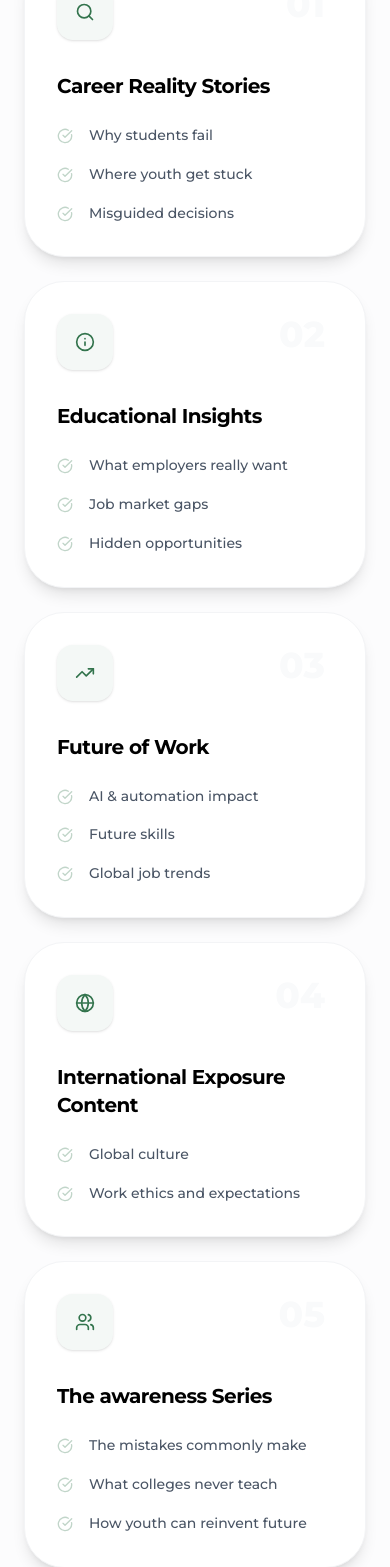
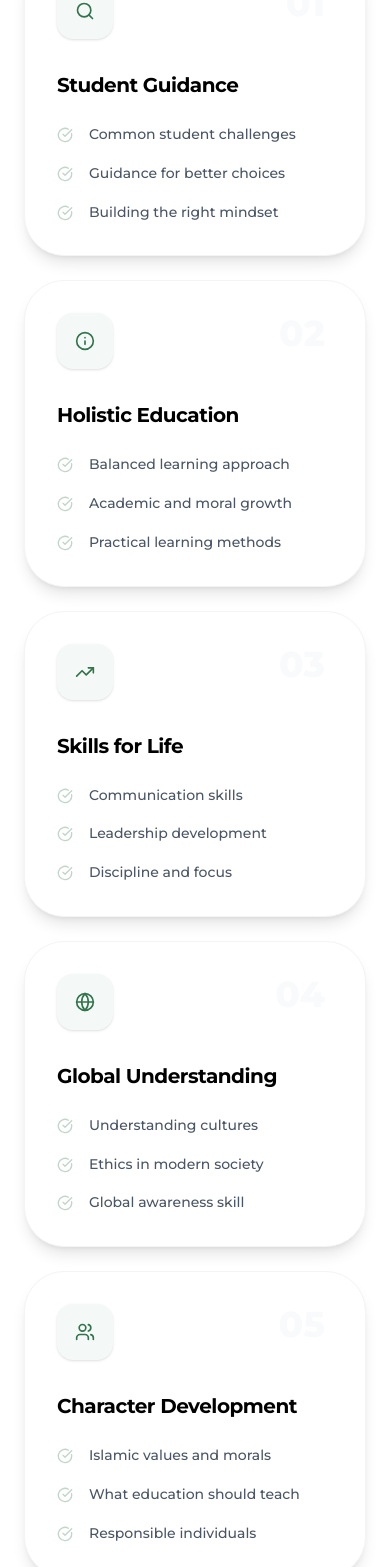
Before and after one commit to irfaanh/al-haram, a Next.js app: page /insights in a window 390 px wide. Shown: the part 1160-2727 px from the top of the page. Built offline with nearby package versions, Linux system fonts and the light colour scheme.

Commit message:
feat: Revamp insights page content, introduce Art Fest program, update team member roles, and adjust UI styling.

```diff
--- a/src/app/about/page.tsx
+++ b/src/app/about/page.tsx
@@ -142,7 +142,7 @@ export default function AboutPage() {
       </section>
 
       {/* ================= MISSION / VISION ================= */}
-      <section className="py-12 md:py-24 bg-gray-50">
+      <section className="py-12 md:py-24 bg-white">
         <div className="max-w-7xl mx-auto px-6 space-y-20 md:space-y-32">
           {/* ================= OUR MISSION ================= */}
           <div className="grid md:grid-cols-2 gap-12 md:gap-20 items-center">
--- a/src/app/insights/page.tsx
+++ b/src/app/insights/page.tsx
@@ -16,48 +16,52 @@ export default function JournalismPage() {
 const sections = [
   {
     id: 1,
-      title: "Career Reality Stories",
+    title: "Student Guidance",
     icon: <Search className="w-5 h-5" />,
     items: [
-        "Why students fail",
-        "Where youth get stuck",
-        "Misguided decisions",
+      "Common student challenges",
+      "Guidance for better choices",
+      "Building the right mindset",
     ],
   },
   {
     id: 2,
-      title: "Educational Insights",
+    title: "Holistic Education",
     icon: <Info className="w-5 h-5" />,
     items: [
-        "What employers really want",
-        "Job market gaps",
-        "Hidden opportunities",
+      "Balanced learning approach",
+      "Academic and moral growth",
+      "Practical learning methods",
     ],
   },
   {
     id: 3,
-      title: "Future of Work",
+    title: "Skills for Life",
     icon: <TrendingUp className="w-5 h-5" />,
     items: [
-        "AI & automation impact",
-        "Future skills",
-        "Global job trends",
+      "Communication skills",
+      "Leadership development",
+      "Discipline and focus",
     ],
   },
   {
     id: 4,
-      title: "International Exposure Content",
+    title: "Global Understanding",
     icon: <Globe className="w-5 h-5" />,
-      items: ["Global culture", "Work ethics and expectations"],
+    items: [
+      "Understanding cultures",
+      "Ethics in modern society",
+      "Global awareness skill",
+    ],
   },
   {
     id: 5,
-      title: "The awareness Series",
+    title: "Character Development",
     icon: <Users className="w-5 h-5" />,
     items: [
-        "The mistakes commonly make",
-        "What colleges never teach",
-        "How youth can reinvent future",
+      "Islamic values and morals",
+      "What education should teach",
+      "Responsible individuals",
     ],
   },
 ];
@@ -86,6 +90,12 @@ export default function JournalismPage() {
       category: "Innovation",
       description: "Empowering students with practical exposure to artificial intelligence, automation, and emerging technologies.",
       image: "/images/airobo.jpg",
+    },
+    {
+      title: "Creative Horizons",
+      category: "Art Fest",
+      description: "A celebration of creativity, imagination, and artistic expression.",
+      image: "/images/artfest.jpg",
     },
 
     {
@@ -175,7 +185,7 @@ export default function JournalismPage() {
       </section>
 
       {/* ================= WHAT WE COVER SECTION ================= */}
-      <section className="py-20 md:py-32 px-6 relative bg-gray-50/50 border-y border-gray-100">
+      <section className="py-20 md:py-32 px-6 relative bg-white">
         <div className="max-w-7xl mx-auto">
           <div className="flex flex-col md:flex-row md:items-end justify-between mb-16 gap-8">
             <div className="max-w-2xl text-center md:text-left">
--- a/src/app/page.tsx
+++ b/src/app/page.tsx
@@ -92,7 +92,7 @@ text-sm md:text-base font-medium shadow-lg -mt-5 cursor-pointer"
       >
         {/* Decorative Background Elements */}
         <div className="absolute top-0 right-0 w-[400px] md:w-[800px] h-[400px] md:h-[800px] bg-[#33744D] opacity-[0.05] blur-[150px] rounded-full -translate-y-1/2 translate-x-1/2 animate-pulse" />
-        <div className="absolute bottom-0 left-0 w-[300px] md:w-[600px] h-[300px] md:h-[600px] bg-[#33744D] opacity-[0.02] blur-[120px] rounded-full translate-y-1/2 -translate-x-1/4" />
+        <div className="absolute bottom-0 left-0 w-[300px] md:w-[600px] h-[300px] md:h-[600px] bg-white opacity-[0.02] blur-[120px] rounded-full translate-y-1/2 -translate-x-1/4" />
 
         <div className="max-w-7xl mx-auto grid grid-cols-1 md:grid-cols-2 gap-x-12 md:gap-x-24 gap-y-10 md:gap-y-0 items-start md:items-center">
           {/* Content Side - Text Part */}
--- a/src/components/TeamSlider.tsx
+++ b/src/components/TeamSlider.tsx
@@ -1,18 +1,16 @@
 "use client";
 
-import React, { useRef } from "react";
 import Image from "next/image";
-import { ChevronLeft, ChevronRight } from "lucide-react";
 
 const teamMembers = [
   {
-    name: "Mr. Muhammad Shafeeq Al Ahsani",
+    name: "Mr. Muhammad Shafeeque Al Ahsani",
     role: "Chief Executive Officer (CEO)",
     image: "/images/shafeeq.jpg",
   },
   {
     name: "Mr. Twahir Nizami",
-    role: "Chief Operating Officer (COO)",
+    role: "Chief Operation Officer (COO)",
     image: "/images/twahir.jpg",
   },
   {
@@ -37,12 +35,12 @@ const teamMembers = [
   },
   {
     name: "Mr. Ajmal Ahmed Al Ahsani",
-    role: "Mudarris",
+    role: "Academic Developers",
     image: "/images/twahir.jpg",
   },
   {
     name: "Mr. Muhammed Nadeer Al Adani",
-    role: "Mudarris",
+    role: "Academic Developers",
     image: "/images/twahir.jpg",
   },
 ];
@@ -63,14 +61,14 @@ export default function TeamSlider() {
               <Image
                 src={member.image}
                 fill
-                className="object-cover transition-transform duration-700"
+                className="object-cover transition-transform  duration-700"
                 alt={member.name}
               />
             </div>
-            <h4 className="text-[10px] sm:text-base md:text-2xl font-bold mb-0.5 md:mb-2 group-hover:text-[#33744D] transition line-clamp-2 px-1">
+            <h4 className="text-[10px] sm:text-base md:text-2xl font-bold mb-0.5 md:mb-2 uppercase group-hover:text-[#33744D] transition line-clamp-2 px-1">
               {member.name}
             </h4>
-            <p className="text-[8px] sm:text-xs md:text-base text-[#33744D] font-medium uppercase tracking-wider line-clamp-1">{member.role}</p>
+            <p className="text-[8px] sm:text-xs md:text-base text-[#33744D] font-medium uppercase tracking-wider line-clamp-1 uppercase">{member.role}</p>
           </div>
         ))}
       </div>
@@ -89,10 +87,10 @@ export default function TeamSlider() {
                 alt={member.name}
               />
             </div>
-            <h4 className="text-[10px] sm:text-xs md:text-lg font-semibold mb-0.5 md:mb-1 group-hover:text-[#33744D] transition line-clamp-2 px-1">
+            <h4 className="text-[10px] sm:text-xs md:text-lg font-semibold uppercase mb-0.5 md:mb-1 group-hover:text-[#33744D] transition line-clamp-2 px-1">
               {member.name}
             </h4>
-            <p className="text-[8px] sm:text-[10px] md:text-sm text-gray-500">{member.role}</p>
+            <p className="text-[8px] sm:text-[10px] md:text-sm text-gray-500 uppercase">{member.role}</p>
           </div>
         ))}
       </div>
```
Also changed, not shown: public/images/artfest.jpg (added). Lines whose indentation alone changed are shown as unchanged.
